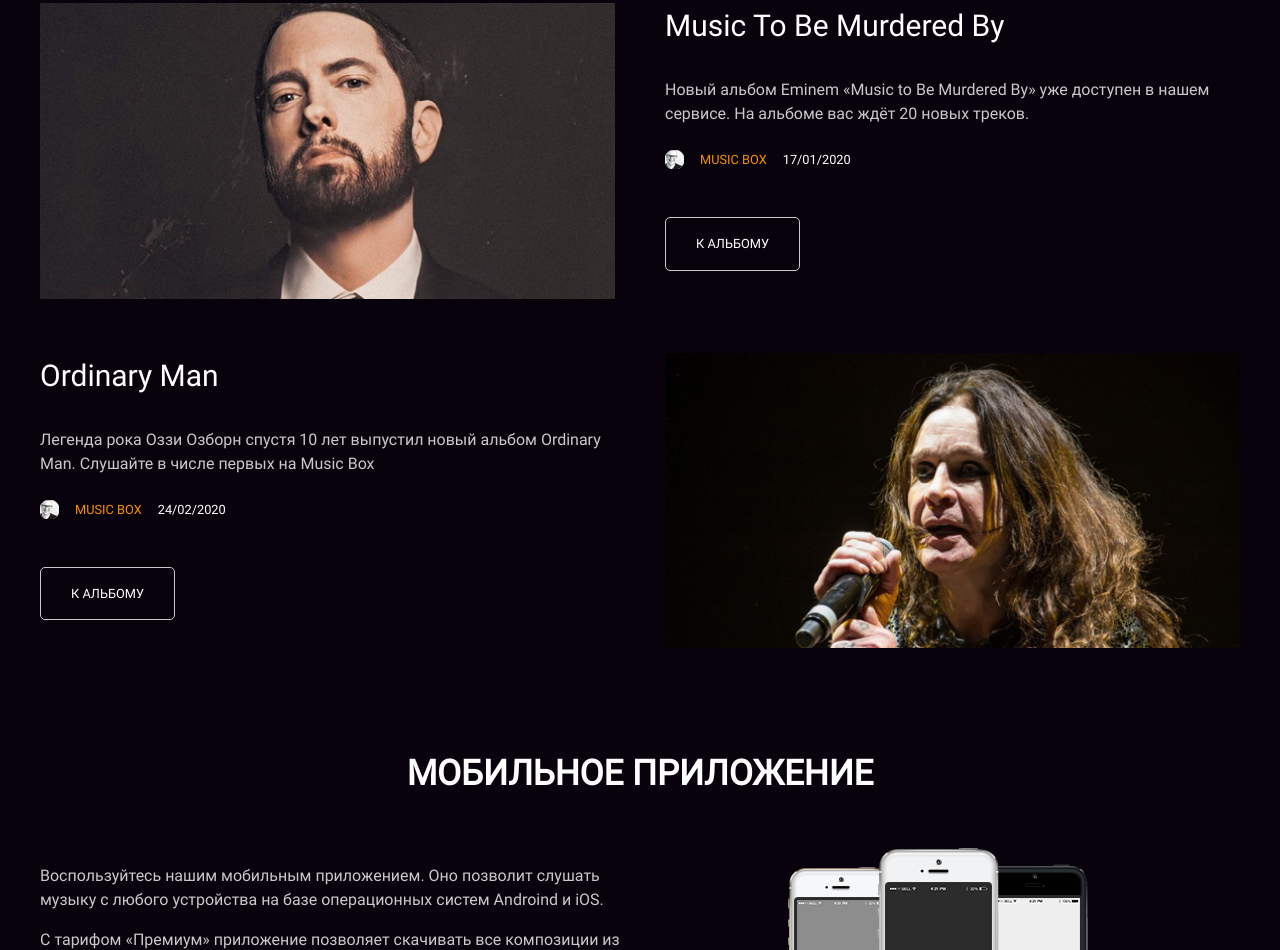
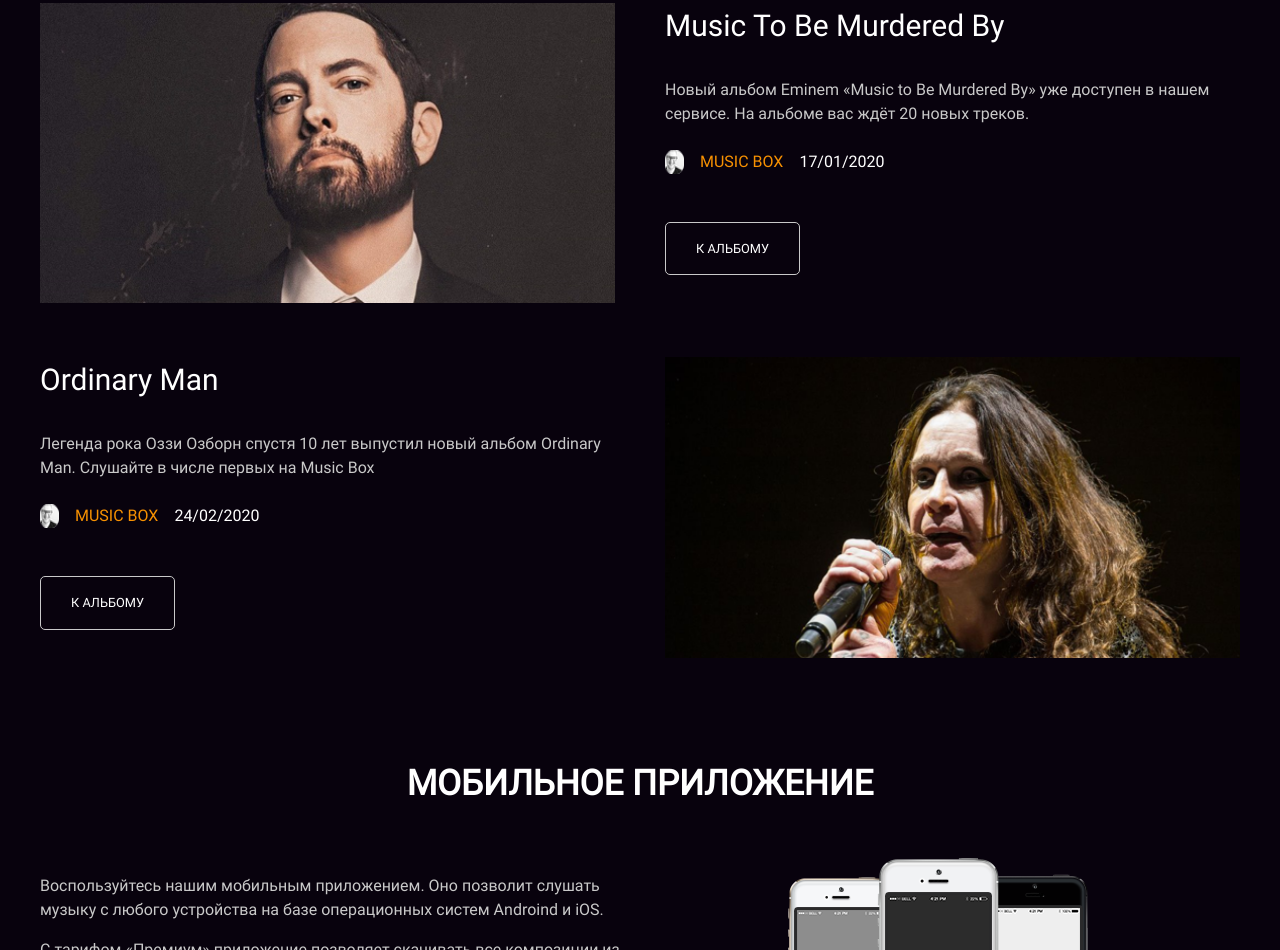
Before and after one commit to unhappymonday/layout-designer-project-56, a website: page src/index.html in a window 1280 px wide. Shown: the part 1849-2799 px from the top of the page. Drawn offline with Linux system fonts and the light colour scheme.

Commit message:
test #24

```diff
--- a/src/styles/scss/components/_news.scss
+++ b/src/styles/scss/components/_news.scss
@@ -41,10 +41,6 @@
 .news-author {
   gap: 16px;
 
-  p {
-    font-size: 12.8px;
-  }
-
   p:not(:last-child) {
     color: hsl(35deg 98% 49%);
   }
```
Also changed, not shown: src/styles/css/main.css, 1 other file.
